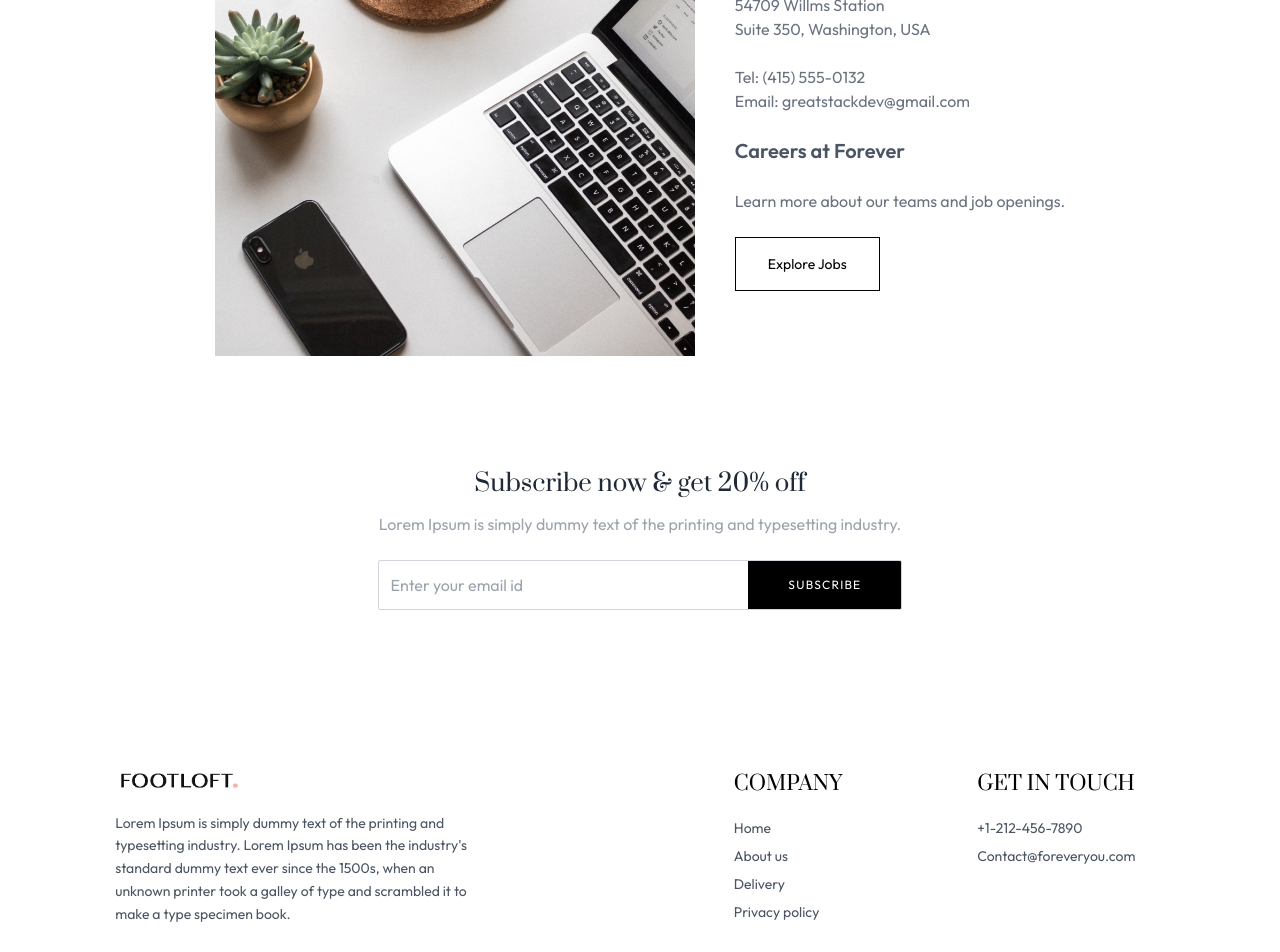
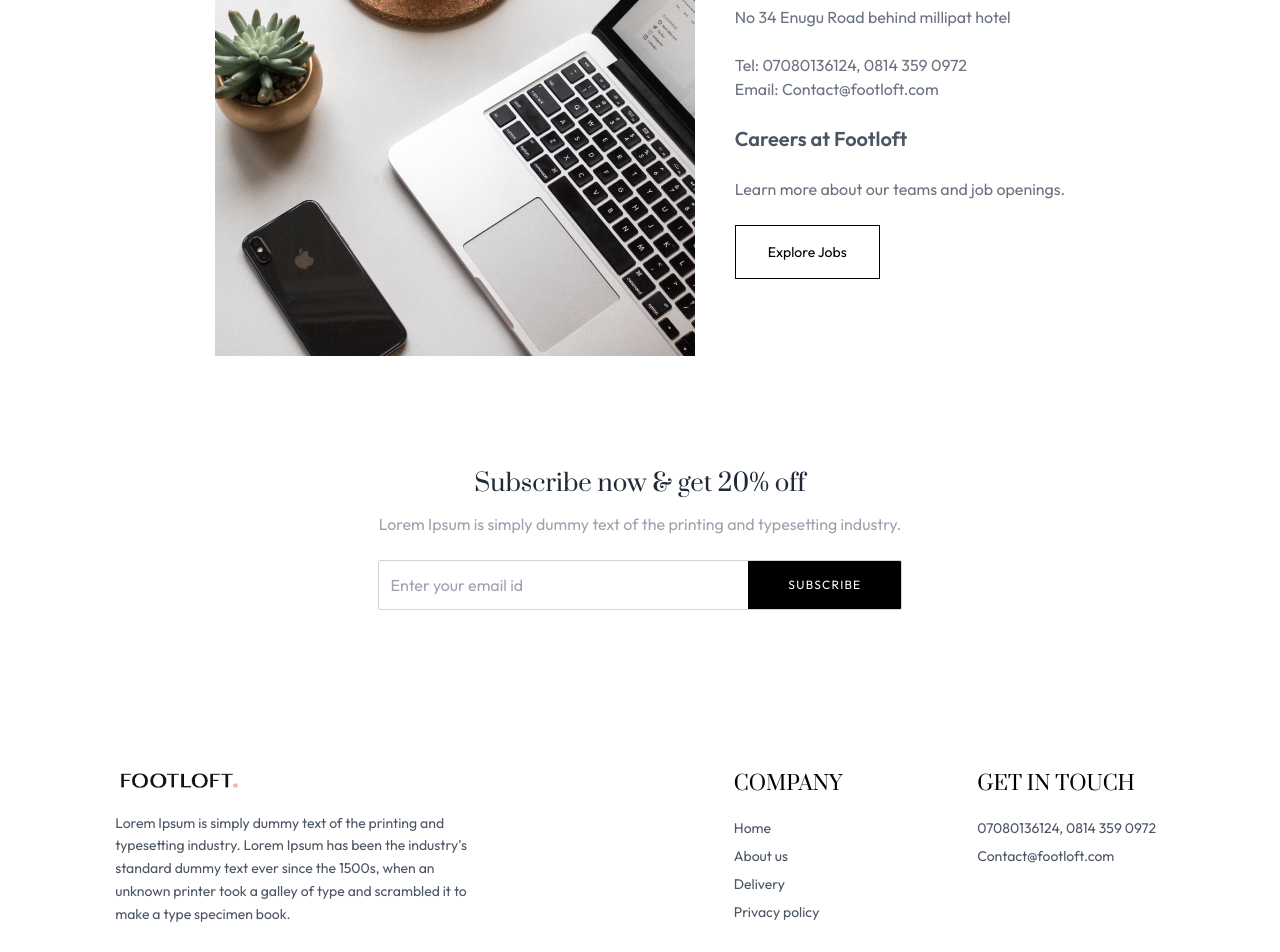
Before and after one commit to romeoscript/footloft, a Next.js app: page /contact in a window 1280 px wide. Shown: the part 320-1272 px from the top of the page. Built offline with nearby package versions, Linux system fonts and the light colour scheme; no server answers; the database is empty; what obscenity would draw is missing.

Commit message:
changed contents

```diff
--- a/app/(shop)/about/page.tsx
+++ b/app/(shop)/about/page.tsx
@@ -21,7 +21,7 @@ const About = () => {
                 />
                 <div className="flex flex-col justify-center gap-6 md:w-2/4 text-gray-600">
                     <p>
-                        Forever was born out of a passion for innovation and a desire to
+                        Footloft was born out of a passion for innovation and a desire to
                         revolutionize the way people shop online. Our journey began with a
                         simple idea: to provide a platform where customers can easily
                         discover, explore, and purchase a wide range of products from the
@@ -36,7 +36,7 @@ const About = () => {
                     </p>
                     <b className="text-gray-800">Our Mission</b>
                     <p>
-                        Our mission at Forever is to empower customers with choice,
+                        Our mission at Footloft is to empower customers with choice,
                         convenience, and confidence. We&apos;re dedicated to providing a
                         seamless shopping experience that exceeds expectations, from
                         browsing and ordering to delivery and beyond.
--- a/app/(shop)/contact/page.tsx
+++ b/app/(shop)/contact/page.tsx
@@ -22,13 +22,13 @@ const Contact = () => {
                 <div className="flex flex-col justify-center items-start gap-6">
                     <p className=" font-semibold text-xl text-gray-600">Our Store</p>
                     <p className=" text-gray-500">
-                        54709 Willms Station <br /> Suite 350, Washington, USA
+                        No 34 Enugu Road behind millipat hotel
                     </p>
                     <p className=" text-gray-500">
-                        Tel: (415) 555-0132 <br /> Email: greatstackdev@gmail.com
+                        Tel: 07080136124, 0814 359 0972 <br /> Email: Contact@footloft.com
                     </p>
                     <p className=" font-semibold text-xl text-gray-600">
-                        Careers at Forever
+                        Careers at Footloft
                     </p>
                     <p className=" text-gray-500">
                         Learn more about our teams and job openings.
--- a/app/layout.tsx
+++ b/app/layout.tsx
@@ -16,8 +16,8 @@ const geistMono = Geist_Mono({
 });
 
 export const metadata: Metadata = {
-  title: "Forever",
-  description: "Forever - E-commerce Application",
+  title: "Footloft",
+  description: "Footloft - E-commerce Application",
 };
 
 export default function RootLayout({
--- a/components/Footer.jsx
+++ b/components/Footer.jsx
@@ -45,10 +45,10 @@ const Footer = () => {
             <p className="text-xl font-medium mb-5 font-prata">GET IN TOUCH</p>
             <ul className="flex flex-col gap-2 text-gray-600">
               <li className="hover:text-black cursor-pointer transition-colors">
-                +1-212-456-7890
+                07080136124, 0814 359 0972
               </li>
               <li className="hover:text-black cursor-pointer transition-colors">
-                Contact@foreveryou.com
+                Contact@footloft.com
               </li>
             </ul>
           </div>
```
